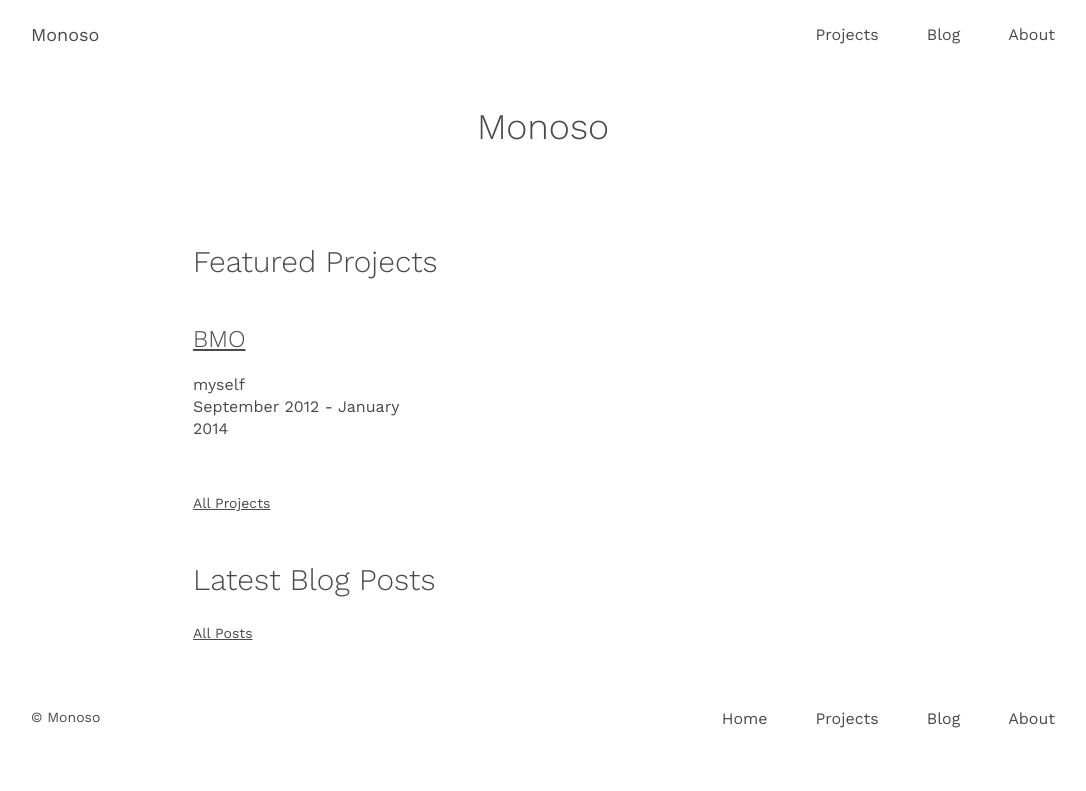
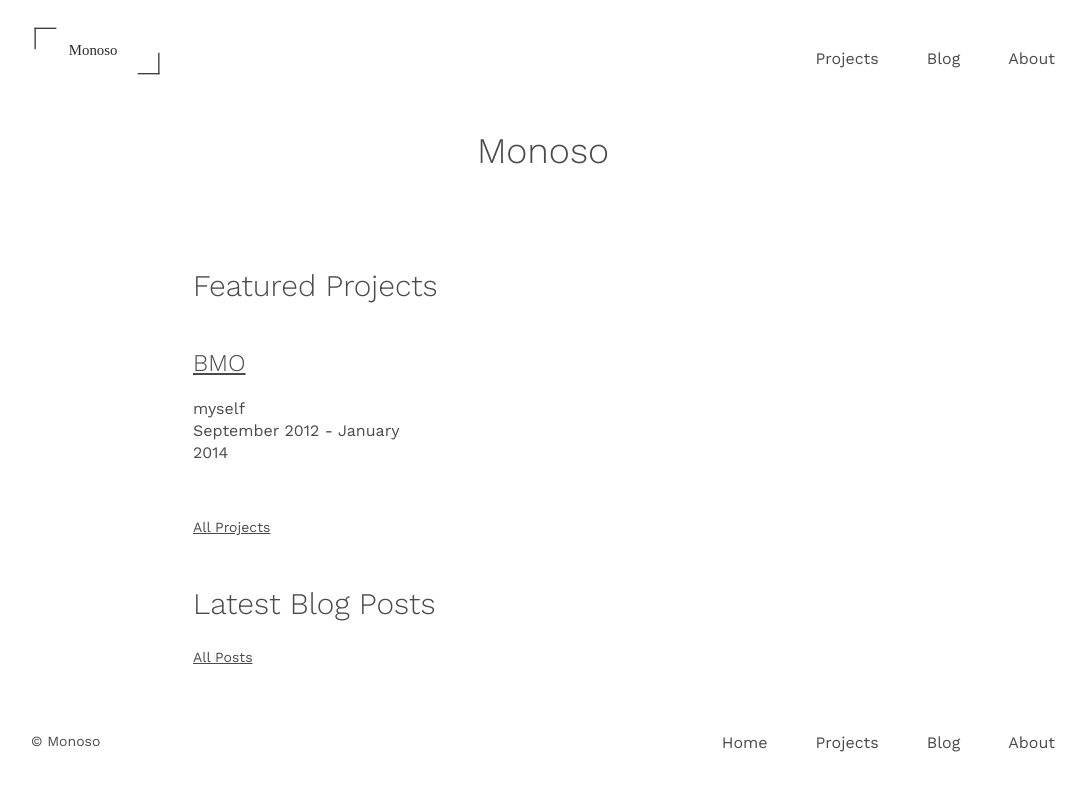
Before and after one commit to brettchalupa/brettcodes, a Jekyll site: the page built from index.html, in a window 1280 px wide. Shown: the top 791 px of the page, without its empty margins (97-1183 px from the left). Built offline with Jekyll 4.4.1, drawn with Linux system fonts in a browser that asks for light colours.

Commit message:
Display logo in header
This replaces the plain text with the SVG logo in the site header.

```diff
--- a/_includes/header.html
+++ b/_includes/header.html
@@ -1,5 +1,9 @@
 <header class='site-header'>
-  <h1 class="title"><a href="/">{{ site.name }}</a></h1>
+  <h1 class="title">
+    <a href="/">
+      <img src='/img/logo.svg' class='logo' alt='Monoso Logo'>
+    </a>
+  </h1>
 
   <ul class="nav">
     {% include nav-list-items.html %}
--- a/_sass/layout.scss
+++ b/_sass/layout.scss
@@ -175,6 +175,10 @@ iframe {
     flex-direction: column;
     text-align: center;
   }
+
+  .logo {
+    max-width: 132px;
+  }
 }
 
 .site-footer {
```
